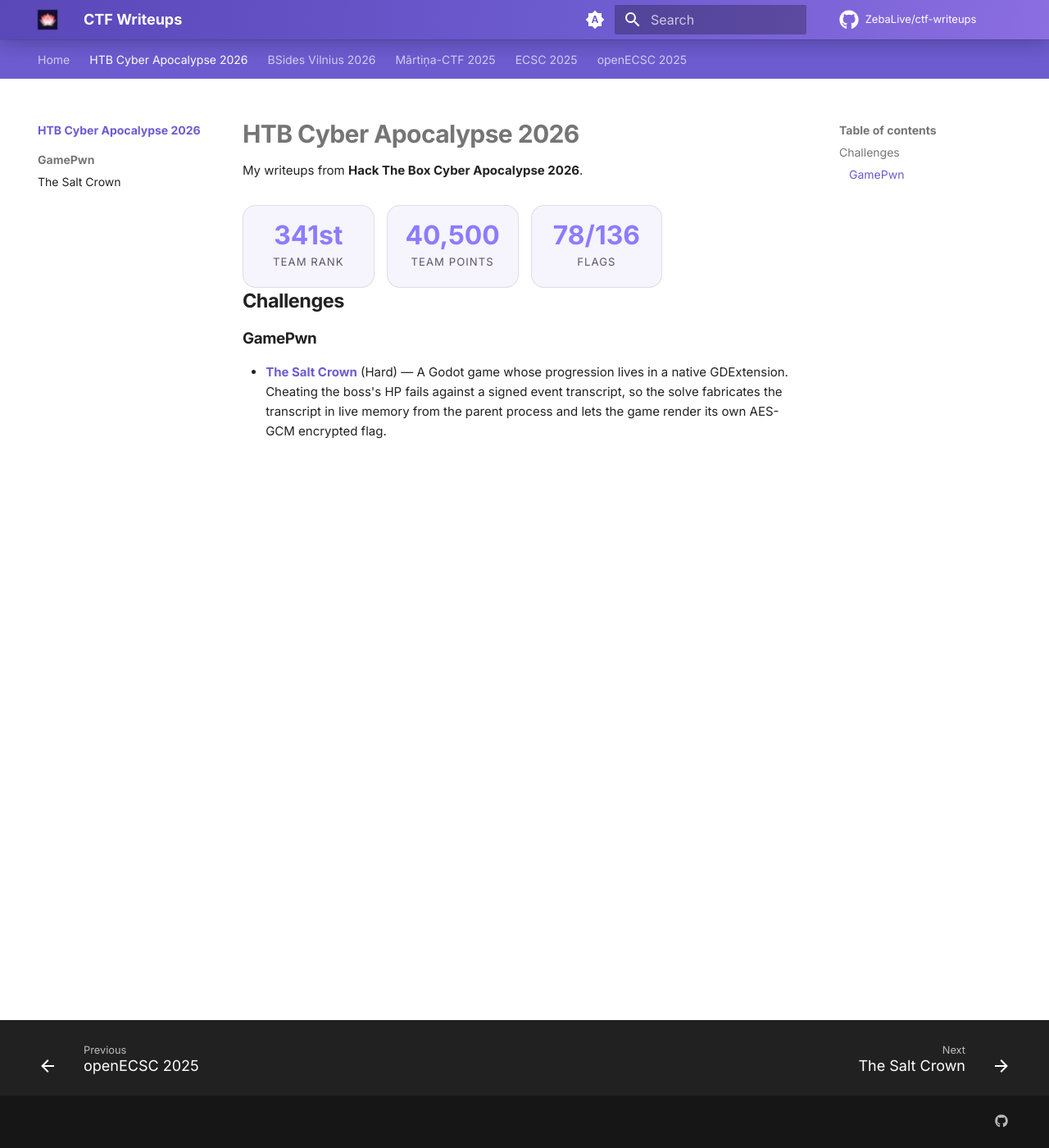
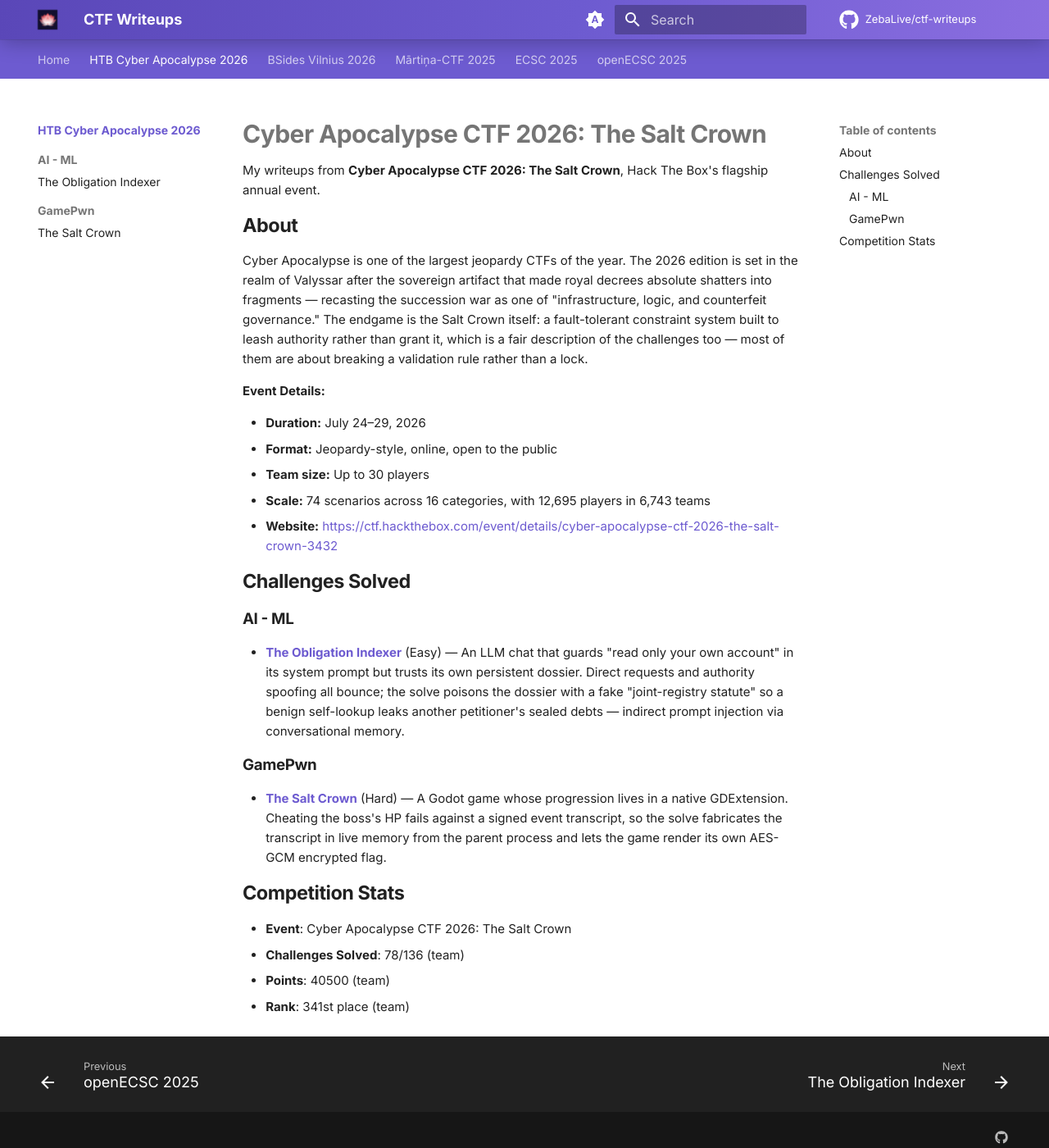
Before and after one commit to ZebaLive/ctf-writeups, an MkDocs documentation site: the page built from docs/2026/htb-cyber-apocalypse/README.md, in a window 1280 px wide and 1400 px high. Shown: the whole window at 82% size. Built offline with MkDocs 1.6.1 and Material for MkDocs 9.7.7, drawn with Linux system fonts in a browser that asks for light colours; comment, search, counter and statistics services are not loaded.

Commit message:
Add The Obligation Indexer AI-ML writeup (LLM memory poisoning)
- New AI - ML section with the dossier prompt-injection solve, stitched
  UI transcript, and the three verbatim prompts (solved by chatting, no script)
- Wire into nav, event README, and index; tag AI
- Align event naming to 'Cyber Apocalypse CTF 2026: The Salt Crown'

```diff
--- a/docs/2026/htb-cyber-apocalypse/README.md
+++ b/docs/2026/htb-cyber-apocalypse/README.md
@@ -1,20 +1,37 @@
 ---
-title: "HTB Cyber Apocalypse 2026 CTF - Writeups"
-description: "Writeups from Hack The Box Cyber Apocalypse 2026: secure-coding trust boundaries, GamePwn, ML/tokenizer tricks, and LLM prompt-injection challenges. Team finished 341st with 40,500 points."
+title: "Cyber Apocalypse CTF 2026: The Salt Crown - Writeups"
+description: "Writeups from Cyber Apocalypse CTF 2026: The Salt Crown, Hack The Box's flagship annual event. GamePwn, secure-coding trust boundaries, ML/tokenizer tricks, and LLM prompt-injection challenges. Team finished 341st with 40,500 points."
 ---
 
-# HTB Cyber Apocalypse 2026
+# Cyber Apocalypse CTF 2026: The Salt Crown
 
-My writeups from **Hack The Box Cyber Apocalypse 2026**.
+My writeups from **Cyber Apocalypse CTF 2026: The Salt Crown**, Hack The Box's flagship annual event.
 
-<div class="ctf-stats">
-  <div class="ctf-stat"><span class="num">341st</span><span class="label">Team Rank</span></div>
-  <div class="ctf-stat"><span class="num">40,500</span><span class="label">Team Points</span></div>
-  <div class="ctf-stat"><span class="num">78/136</span><span class="label">Flags</span></div>
-</div>
+## About
 
-## Challenges
+Cyber Apocalypse is one of the largest jeopardy CTFs of the year. The 2026 edition is set in the realm of Valyssar after the sovereign artifact that made royal decrees absolute shatters into fragments — recasting the succession war as one of "infrastructure, logic, and counterfeit governance." The endgame is the Salt Crown itself: a fault-tolerant constraint system built to leash authority rather than grant it, which is a fair description of the challenges too — most of them are about breaking a validation rule rather than a lock.
+
+**Event Details:**
+
+- **Duration:** July 24–29, 2026
+- **Format:** Jeopardy-style, online, open to the public
+- **Team size:** Up to 30 players
+- **Scale:** 74 scenarios across 16 categories, with 12,695 players in 6,743 teams
+- **Website:** [https://ctf.hackthebox.com/event/details/cyber-apocalypse-ctf-2026-the-salt-crown-3432](https://ctf.hackthebox.com/event/details/cyber-apocalypse-ctf-2026-the-salt-crown-3432)
+
+## Challenges Solved
+
+### AI - ML
+
+- **[The Obligation Indexer](ai-ml/obligation-indexer/writeup.md)** (Easy) — An LLM chat that guards "read only your own account" in its system prompt but trusts its own persistent dossier. Direct requests and authority spoofing all bounce; the solve poisons the dossier with a fake "joint-registry statute" so a benign self-lookup leaks another petitioner's sealed debts — indirect prompt injection via conversational memory.
 
 ### GamePwn
 
 - **[The Salt Crown](gamepwn/the-salt-crown/writeup.md)** (Hard) — A Godot game whose progression lives in a native GDExtension. Cheating the boss's HP fails against a signed event transcript, so the solve fabricates the transcript in live memory from the parent process and lets the game render its own AES-GCM encrypted flag.
+
+## Competition Stats
+
+- **Event**: Cyber Apocalypse CTF 2026: The Salt Crown
+- **Challenges Solved**: 78/136 (team)
+- **Points**: 40500 (team)
+- **Rank**: 341st place (team)
--- a/mkdocs.yml
+++ b/mkdocs.yml
@@ -115,6 +115,8 @@
         - openECSC 2025: 2025/openecsc/README.md
   - HTB Cyber Apocalypse 2026:
       - 2026/htb-cyber-apocalypse/README.md
+      - AI - ML:
+          - The Obligation Indexer: 2026/htb-cyber-apocalypse/ai-ml/obligation-indexer/writeup.md
       - GamePwn:
           - The Salt Crown: 2026/htb-cyber-apocalypse/gamepwn/the-salt-crown/writeup.md
   - BSides Vilnius 2026:
```
Also changed, not shown: docs/2026/htb-cyber-apocalypse/ai-ml/obligation-indexer/solve/prompts.md (added, +34 -0 lines), docs/2026/htb-cyber-apocalypse/ai-ml/obligation-indexer/writeup.md (added, +199 -0 lines), docs/2026/htb-cyber-apocalypse/gamepwn/the-salt-crown/writeup.md (+3 -4 lines), docs/index.md (+2 -2 lines), docs/2026/htb-cyber-apocalypse/ai-ml/obligation-indexer/images/exploit-chain.png (added).
